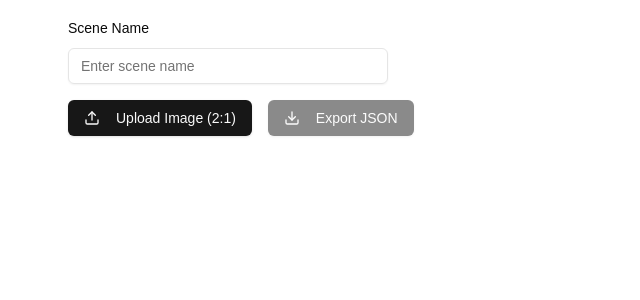
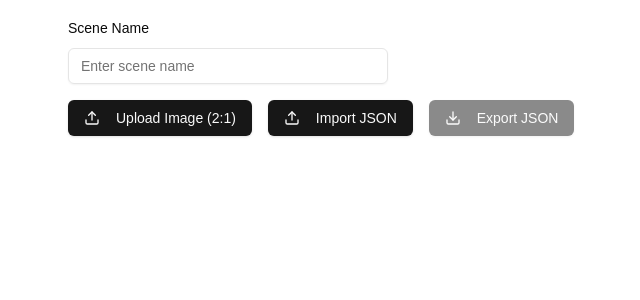
Before and after one commit to danmanning23/imagetagger, a Next.js app: page / in a window 1280 px wide. Shown: the top 300 px of the page, without its empty margins (12-652 px from the left). Built offline with nearby package versions, Linux system fonts and the light colour scheme.

Commit message:
added import function

```diff
--- a/components/ImageTagger.tsx
+++ b/components/ImageTagger.tsx
@@ -128,6 +128,59 @@ const ImageTagger = () => {
         }
     };
 
+    const handleImportJSON = () => {
+        const input = document.createElement('input');
+        input.type = 'file';
+        input.accept = '.json';
+        input.onchange = (e) => {
+            const file = (e.target as HTMLInputElement).files?.[0];
+            if (!file) return;
+
+            const reader = new FileReader();
+            reader.onload = (e) => {
+                try {
+                    const content = e.target?.result as string;
+                    const data = JSON.parse(content);
+
+                    // Validate the imported data structure
+                    if (!data.sceneName || !Array.isArray(data.hotspots)) {
+                        throw new Error('Invalid JSON format');
+                    }
+
+                    // Create a new image with the dimensions from JSON
+                    const img = new Image();
+                    img.onload = () => {
+                        setImage(img);
+                        if (canvasRef.current) {
+                            canvasRef.current.width = data.imageWidth;
+                            canvasRef.current.height = data.imageHeight;
+                        }
+                    };
+                    img.src = '/api/placeholder/' + data.imageWidth + '/' + data.imageHeight;
+
+                    // Set scene name
+                    setSceneName(data.sceneName);
+
+                    // Convert the imported hotspots to our format
+                    const convertedHotspots = data.hotspots.map((spot: any) => ({
+                        id: spot.id || Date.now(),
+                        label: spot.label,
+                        startX: Math.round(spot.position.x),
+                        startY: Math.round(data.imageHeight - spot.position.y - spot.position.height),
+                        width: Math.round(spot.position.width),
+                        height: Math.round(spot.position.height)
+                    }));
+
+                    setHotspots(convertedHotspots);
+                } catch (error) {
+                    alert('Error importing JSON: ' + (error as Error).message);
+                }
+            };
+            reader.readAsText(file);
+        };
+        input.click();
+    };
+
     const exportJSON = () => {
         if (!sceneName || !image) {
             alert('Please enter a scene name and upload an image');
@@ -223,6 +276,14 @@ const ImageTagger = () => {
                 </Button>
 
                 <Button
+                    onClick={handleImportJSON}
+                    className="flex items-center space-x-2"
+                >
+                    <Upload className="w-4 h-4" />
+                    <span>Import JSON</span>
+                </Button>
+
+                <Button
                     onClick={exportJSON}
                     disabled={!image || !sceneName}
                     className="flex items-center space-x-2"
```
